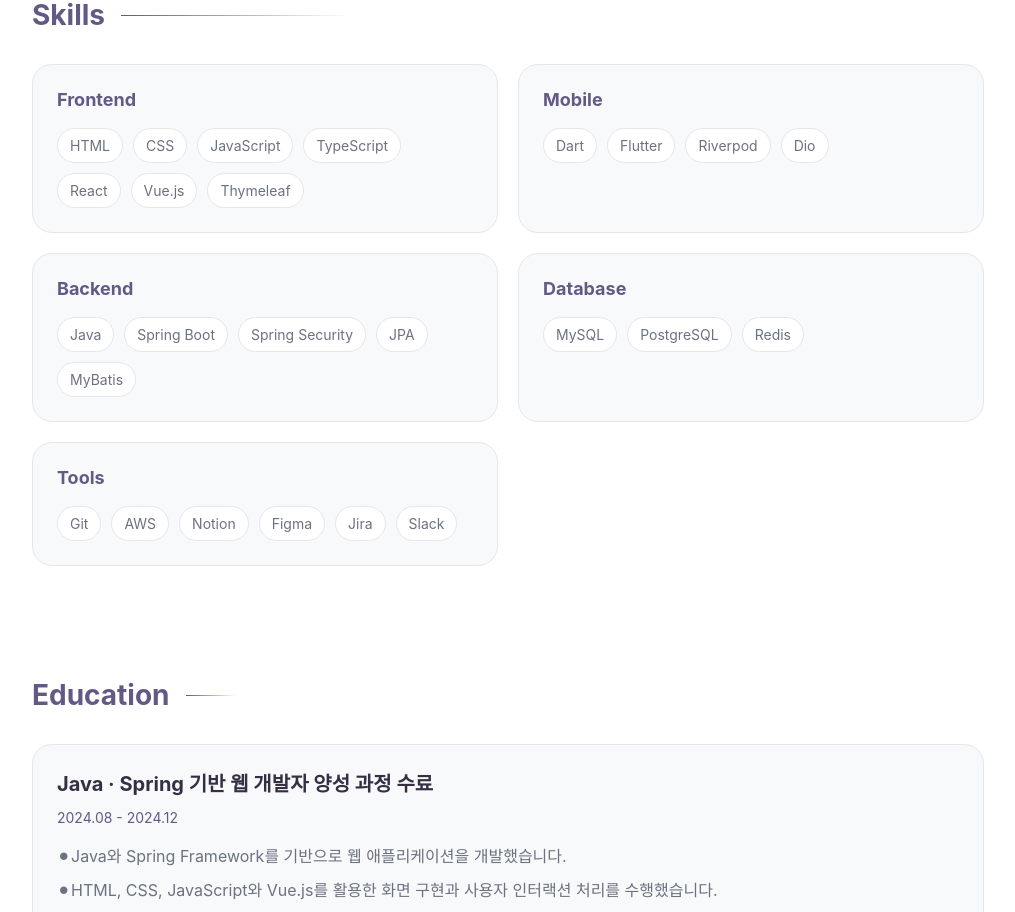
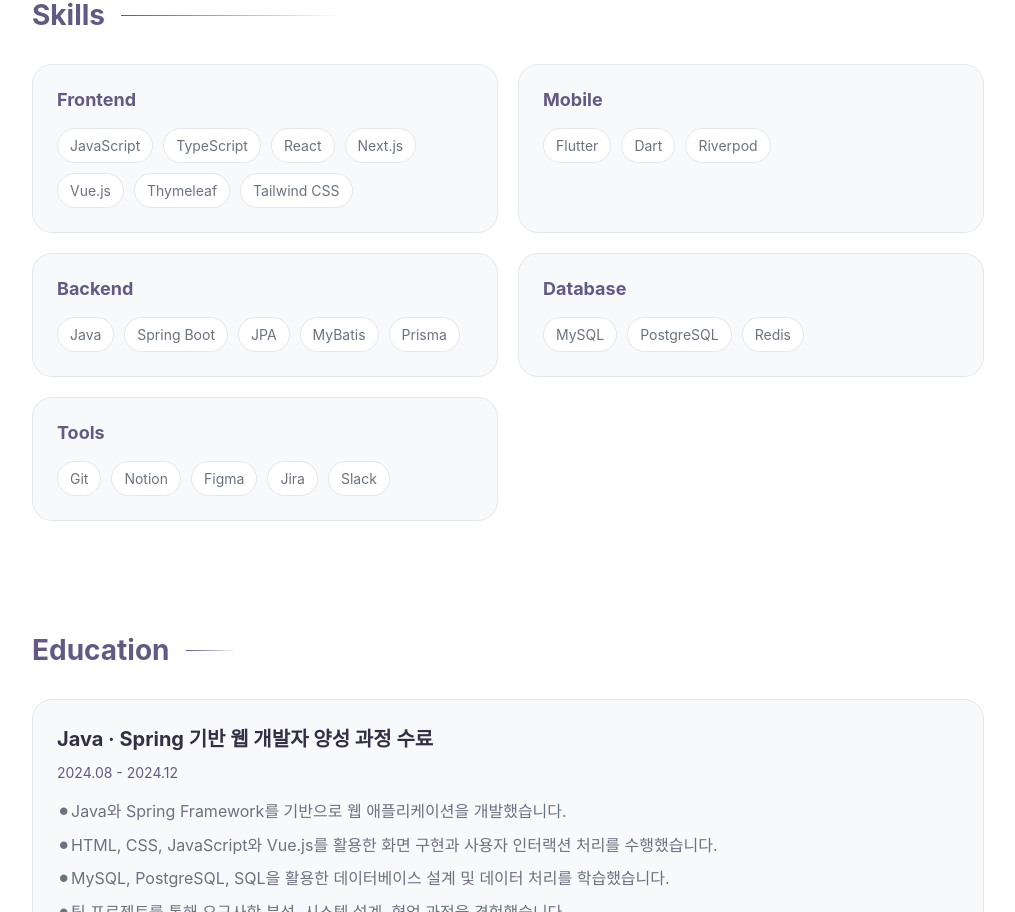
Before and after one commit to Kimkaaa/Kimkaaa.github.io, a React (Vite) app: page / in a window 1280 px wide. Shown: the part 5857-6769 px from the top of the page, without its empty margins (132-1147 px from the left). Built offline with nearby package versions, Linux system fonts and the light colour scheme; a web font is replaced by a local one.

Commit message:
chore: 기술 스택 정리

```diff
--- a/src/data/skills.ts
+++ b/src/data/skills.ts
@@ -1,15 +1,23 @@
 export const skills = [
   {
     category: 'Frontend',
-    items: ['HTML', 'CSS', 'JavaScript', 'TypeScript', 'React', 'Vue.js', 'Thymeleaf'],
+    items: [
+      'JavaScript',
+      'TypeScript',
+      'React',
+      'Next.js',
+      'Vue.js',
+      'Thymeleaf',
+      'Tailwind CSS',
+    ],
   },
   {
     category: 'Mobile',
-    items: ['Dart', 'Flutter', 'Riverpod', 'Dio'],
+    items: ['Flutter', 'Dart', 'Riverpod'],
   },
   {
     category: 'Backend',
-    items: ['Java', 'Spring Boot', 'Spring Security', 'JPA', 'MyBatis'],
+    items: ['Java', 'Spring Boot', 'JPA', 'MyBatis', 'Prisma'],
   },
   {
     category: 'Database',
@@ -17,6 +25,6 @@ export const skills = [
   },
   {
     category: 'Tools',
-    items: ['Git', 'AWS', 'Notion', 'Figma', 'Jira', 'Slack'],
+    items: ['Git', 'Notion', 'Figma', 'Jira', 'Slack'],
   },
 ];
```
